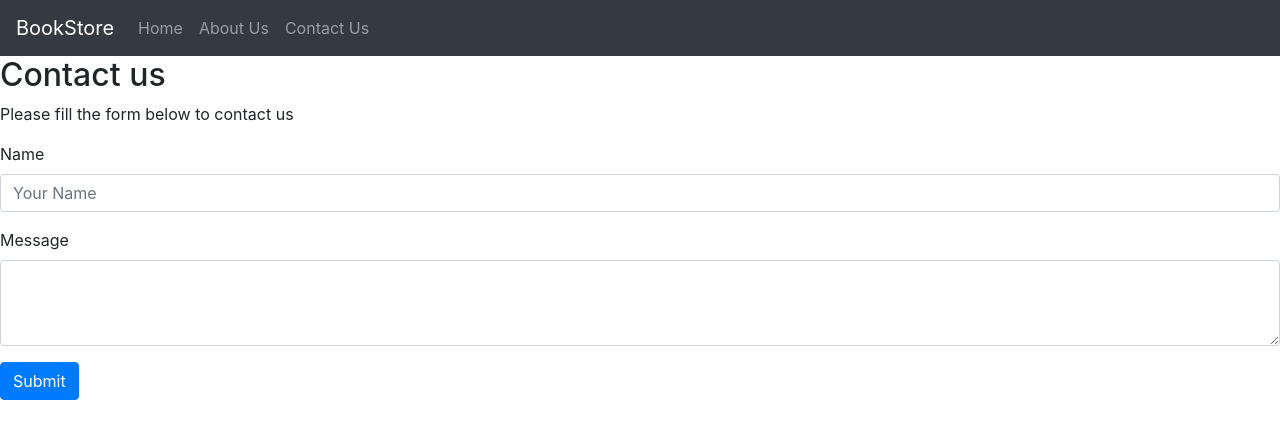
After one commit to SoyamDarshan/BookStore, a Django app: template main/templates/contact_form.html in a window 1280 px wide. The commit adds this page. Shown: the top 439 px of the page. Run offline with Django 3.2, Linux system fonts and the light colour scheme; the template is opened without the code that fills it, so the values that code supplies are empty, except form fields; tables that the repository leaves empty hold one stand-in row (values such as "Sample post"); form fields are guessed from the names that the template uses; some libraries are stand-ins or nearby versions.

Commit message:
development day3

```diff
--- a/bookstore/urls.py
+++ b/bookstore/urls.py
@@ -14,10 +14,9 @@ Including another URLconf
     2. Add a URL to urlpatterns:  path('blog/', include('blog.urls'))
 """
 from django.contrib import admin
-from django.urls import path
-from django.views.generic import TemplateView
+from django.urls import path, include
 
 urlpatterns = [
     path('admin/', admin.site.urls),
-    path('', TemplateView.as_view(template_name="home.html")),
+    path('', include('main.urls')),
 ]
--- a/main/templates/base.html
+++ b/main/templates/base.html
@@ -11,11 +11,30 @@
     </title>
 </head>
 <body>
-    <h1>Welcome to BookStore!</h1>
-    <nav class="navbar navbar-expand-lg navbar-light gb-light">
-        <a class="navbar-brand" href="/"></a>
+    <nav class="navbar navbar-expand-lg navbar-dark bg-dark">
+        <a class="navbar-brand" href="/">BookStore</a>
+        <button class="navbar-toggler" type="button" data-toggle="collapse" data-target="#navbarSupportedContent">
+            <span class="navbar-toggler-icon navbar-dark" style='color:blue;'></span>
+        </button>
+        <div class="collapse navbar-collapse" id="navbarSupportedContent">
+            <ul class="navbar-nav mr-auto">
+                <li class="nav-item {% if request.path == '/' %} active {% endif %}">
+                    <a class="nav-link" href="/">Home</a>
+                </li>
+                <li class="nav-item {% if request.path == '/about-us/' %} active {% endif %}">
+                    <a class="nav-link" href="/about-us/">About Us</a>
+                </li>
+                <li class="nav-item {% if request.path == '/contact-us/' %} active {% endif %}">
+                    <a class="nav-link" href="/contact-us/">Contact Us</a>
+                </li>
+            </ul>
+        </div>
+    </nav>
+
 
     {% block content %}
+
+
     {% endblock content %}
 
     <script
--- /dev/null
+++ b/main/templates/contact_form.html
@@ -0,0 +1,34 @@
+{% extends 'base.html' %}
+{% block content %}
+    <h2>Contact us</h2>
+    <p>Please fill the form below to contact us</p>
+    <form method="POST">
+        {% csrf_token %}
+        <div class="form-group">
+            {{ form.name.label_tag }}
+            <input type="text" class="form-control" {% if form.name.errors %}is-invalid{% endif %}
+            id="id_name" name="name" placeholder="Your Name"
+            value="{{ form.name.value|default:'' }}"
+            >
+            {% if form.name.errors %}
+            <div class="invalid-feedback">
+                {{ form.name.errors }}
+            </div>
+            {% endif %}
+        </div>
+        <div class="form-group">
+            {{ form.message.label_tag }}
+            <textarea class="form-control" {% if form.name.errors %}is-invalid{% endif %}
+            id="id_message" name="message" placeholder="..."
+            rows="3">
+            {{ form.message.value|default:"" }}
+            </textarea>
+            {% if form.name.errors %}
+            <div class="invalid-feedback">
+                {{ form.name.errors }}
+            </div>
+            {% endif %}
+        </div>
+        <button type="submit" class="btn btn-primary">Submit</button>
+    </form>
+{% endblock content %}
```
Also changed, not shown: main/forms.py (added, +19 -0 lines), main/tests.py (deleted, +0 -9 lines), main/tests/test_forms.py (added, +23 -0 lines), main/tests/test_views.py (added, +24 -0 lines), main/urls.py (added, +10 -0 lines), main/views.py (+12 -2 lines), main/tests/__init__.py (added).
